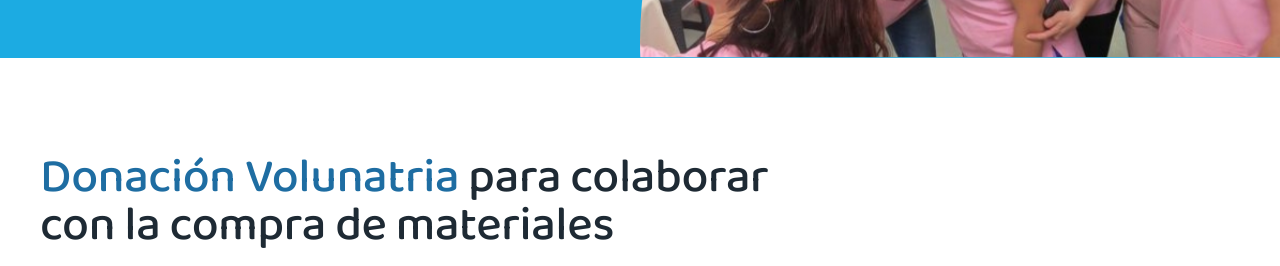
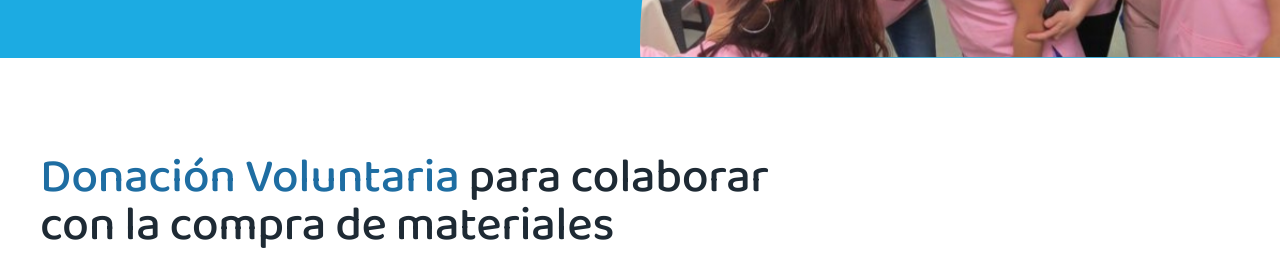
Before and after one commit to JonatanGarbuyo/CooperadoraHospitalLucioMelendez, a Next.js app: page / in a window 1280 px wide. Shown: the part 1880-2146 px from the top of the page. Built offline with nearby package versions, Linux system fonts and the light colour scheme; no server answers; the database is empty.

Commit message:
fix: typo and change bank alias

```diff
--- a/components/Home/BankDonation.jsx
+++ b/components/Home/BankDonation.jsx
@@ -6,7 +6,7 @@ export default function BankDonation() {
 	return (
 		<section className="flex flex-col items-center gap-6 px-4 py-10 text-center md:gap-8 md:px-10 md:py-16 lg:gap-12 xl:py-24 xl:text-left 2xl:px-16">
 			<h2 className="xl:self-start">
-				<span className="text-secondary">Donación Volunatria</span> para
+				<span className="text-secondary">Donación Voluntaria</span> para
 				colaborar con la compra de materiales
 			</h2>
 			<div className="relative rounded-10 px-2 py-4 shadow-[0px_1px_4px_1px_rgba(0,0,0,0.1)] md:px-4 md:py-7 xl:grid xl:grid-cols-2 xl:gap-8 2xl:gap-20 2xl:px-10 2xl:py-12">
@@ -19,11 +19,11 @@ export default function BankDonation() {
 						<dt>CUENTA CTE. BANCO PROVINCIA</dt>
 						<dd>5029-6693/6</dd>
 						<dt>TITULAR</dt>
-						<dd>Asociación Cooperadora Htal. Lucio Melendez</dd>
+						<dd>Asociación Cooperadora Htal. Lucio Meléndez</dd>
 						<dt>CBU</dt>
 						<dd>0140082301502900669363</dd>
 						<dt>ALIAS</dt>
-						<dd>coop.hosp.melendez</dd>
+						<dd>SARTEN.TECHO.REPTIL</dd>
 						<dt>CUIT</dt>
 						<dd>33-67621770-9</dd>
 					</dl>
```
